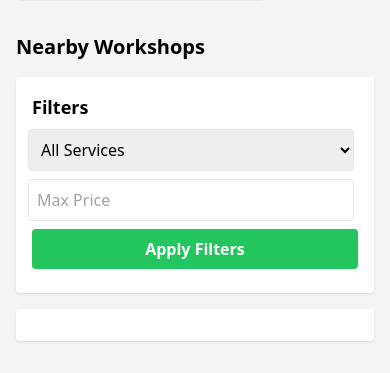
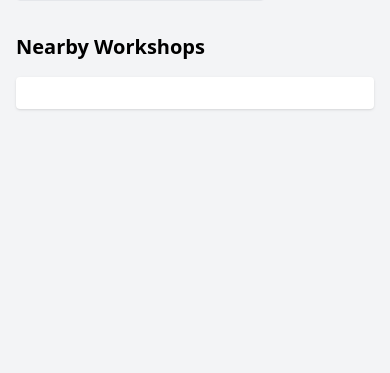
Before and after one commit to ismail062/CarWorkshopFinder, a Flask app: page / in a window 390 px wide. Shown: the part 637-1010 px from the top of the page. After the commit the page ends 747 px from the top, so only its background shows below. Run offline with Flask 3, Linux system fonts and the light colour scheme; some libraries are stand-ins or nearby versions.

Commit message:
Restored to '341528c323af79f85e4d757d626052ac7d8b684a'

```diff
--- a/app.py
+++ b/app.py
@@ -4,7 +4,6 @@
 from urllib.parse import quote
 import json
 import logging
-import random
 
 app = Flask(__name__)
 
@@ -105,11 +104,6 @@
         total_reviews = len(rating_review['reviews'])
         average_rating = rating_review['rating'] if total_reviews > 0 else 0
 
-        # Add mock services and pricing data
-        services = ['Oil Change', 'Brake Service', 'Tire Rotation', 'Engine Tune-up']
-        workshop_services = random.sample(services, random.randint(2, 4))
-        pricing = {service: round(random.uniform(50, 200), 2) for service in workshop_services}
-
         workshops.append({
             'id': workshop_id,
             'name': name,
@@ -118,9 +112,7 @@
             'lon': lon,
             'rating': average_rating,
             'total_reviews': total_reviews,
-            'reviews': rating_review['reviews'],
-            'services': workshop_services,
-            'pricing': pricing
+            'reviews': rating_review['reviews']
         })
 
     app.logger.debug(f"Workshops data: {workshops}")
--- a/static/js/main.js
+++ b/static/js/main.js
@@ -1,7 +1,6 @@
 let map;
 let userMarker;
 let workshopMarkers = [];
-let allWorkshops = [];
 
 function initMap() {
     map = L.map('map').setView([0, 0], 13);
@@ -82,7 +81,6 @@
     .then(response => response.json())
     .then(workshops => {
         console.log("Received workshops data:", workshops);
-        allWorkshops = workshops;
         displayWorkshops(workshops);
         addWorkshopsToMap(workshops);
     })
@@ -90,13 +88,8 @@
 }
 
 function displayWorkshops(workshops) {
-    console.log("Displaying workshops:", workshops);
     const workshopList = document.getElementById('workshop-list');
     workshopList.innerHTML = '';
-    if (workshops.length === 0) {
-        workshopList.innerHTML = '<p>No workshops found. Try adjusting your filters.</p>';
-        return;
-    }
     workshops.forEach(workshop => {
         const li = document.createElement('li');
         li.className = 'mb-4 p-4 bg-white rounded shadow';
@@ -105,13 +98,6 @@
             <p>${workshop.address}</p>
             <p>Distance: ${calculateDistance(userMarker.getLatLng(), L.latLng(workshop.lat, workshop.lon)).toFixed(2)} km</p>
             <p>Average Rating: ${workshop.rating.toFixed(1)} / 5 (${workshop.total_reviews} ${workshop.total_reviews === 1 ? 'review' : 'reviews'})</p>
-            <p>Services: ${workshop.services.join(', ')}</p>
-            <p>Pricing:</p>
-            <ul>
-                ${Object.entries(workshop.pricing).map(([service, price]) => `
-                    <li>${service}: £${price}</li>
-                `).join('')}
-            </ul>
             <button onclick="getDirections(${workshop.lat}, ${workshop.lon})" class="mt-2 bg-blue-500 hover:bg-blue-700 text-white font-bold py-2 px-4 rounded">
                 Get Directions
             </button>
@@ -146,27 +132,6 @@
         workshopList.appendChild(li);
     });
     initializeStarRatings();
-}
-
-function applyFilters() {
-    console.log("Applying filters");
-    const serviceFilter = document.getElementById('service-filter').value;
-    const maxPriceFilter = document.getElementById('max-price-filter').value;
-
-    console.log("Service filter:", serviceFilter);
-    console.log("Max price filter:", maxPriceFilter);
-    console.log("All workshops:", allWorkshops);
-
-    const filteredWorkshops = allWorkshops.filter(workshop => {
-        const serviceMatch = !serviceFilter || workshop.services.includes(serviceFilter);
-        const priceMatch = !maxPriceFilter || Object.values(workshop.pricing).some(price => price <= parseFloat(maxPriceFilter));
-        return serviceMatch && priceMatch;
-    });
-
-    console.log("Filtered workshops:", filteredWorkshops);
-
-    displayWorkshops(filteredWorkshops);
-    addWorkshopsToMap(filteredWorkshops);
 }
 
 function initializeStarRatings() {
@@ -290,18 +255,6 @@
 }
 
 document.addEventListener('DOMContentLoaded', function() {
-    console.log("DOM content loaded");
     initMap();
     getUserLocation();
-
-    const serviceFilterElement = document.getElementById('service-filter');
-    const maxPriceFilterElement = document.getElementById('max-price-filter');
-
-    if (serviceFilterElement && maxPriceFilterElement) {
-        console.log("Filter elements found");
-        serviceFilterElement.addEventListener('change', applyFilters);
-        maxPriceFilterElement.addEventListener('input', applyFilters);
-    } else {
-        console.error("Filter elements not found");
-    }
 });
--- a/templates/index.html
+++ b/templates/index.html
@@ -24,20 +24,6 @@
             </div>
             <div>
                 <h2 class="text-xl font-semibold mb-4">Nearby Workshops</h2>
-                <div class="mb-4 p-4 bg-white rounded shadow">
-                    <h3 class="text-lg font-semibold mb-2">Filters</h3>
-                    <div class="flex flex-col md:flex-row items-center mb-2">
-                        <select id="service-filter" class="border rounded p-2 mr-2 mb-2 md:mb-0 w-full md:w-auto">
-                            <option value="">All Services</option>
-                            <option value="Oil Change">Oil Change</option>
-                            <option value="Brake Service">Brake Service</option>
-                            <option value="Tire Rotation">Tire Rotation</option>
-                            <option value="Engine Tune-up">Engine Tune-up</option>
-                        </select>
-                        <input type="number" id="max-price-filter" class="border rounded p-2 mr-2 mb-2 md:mb-0 w-full md:w-auto" placeholder="Max Price">
-                        <button onclick="applyFilters()" class="bg-green-500 hover:bg-green-700 text-white font-bold py-2 px-4 rounded w-full md:w-auto">Apply Filters</button>
-                    </div>
-                </div>
                 <ul id="workshop-list" class="workshop-list bg-white rounded shadow p-4"></ul>
             </div>
         </div>
```
